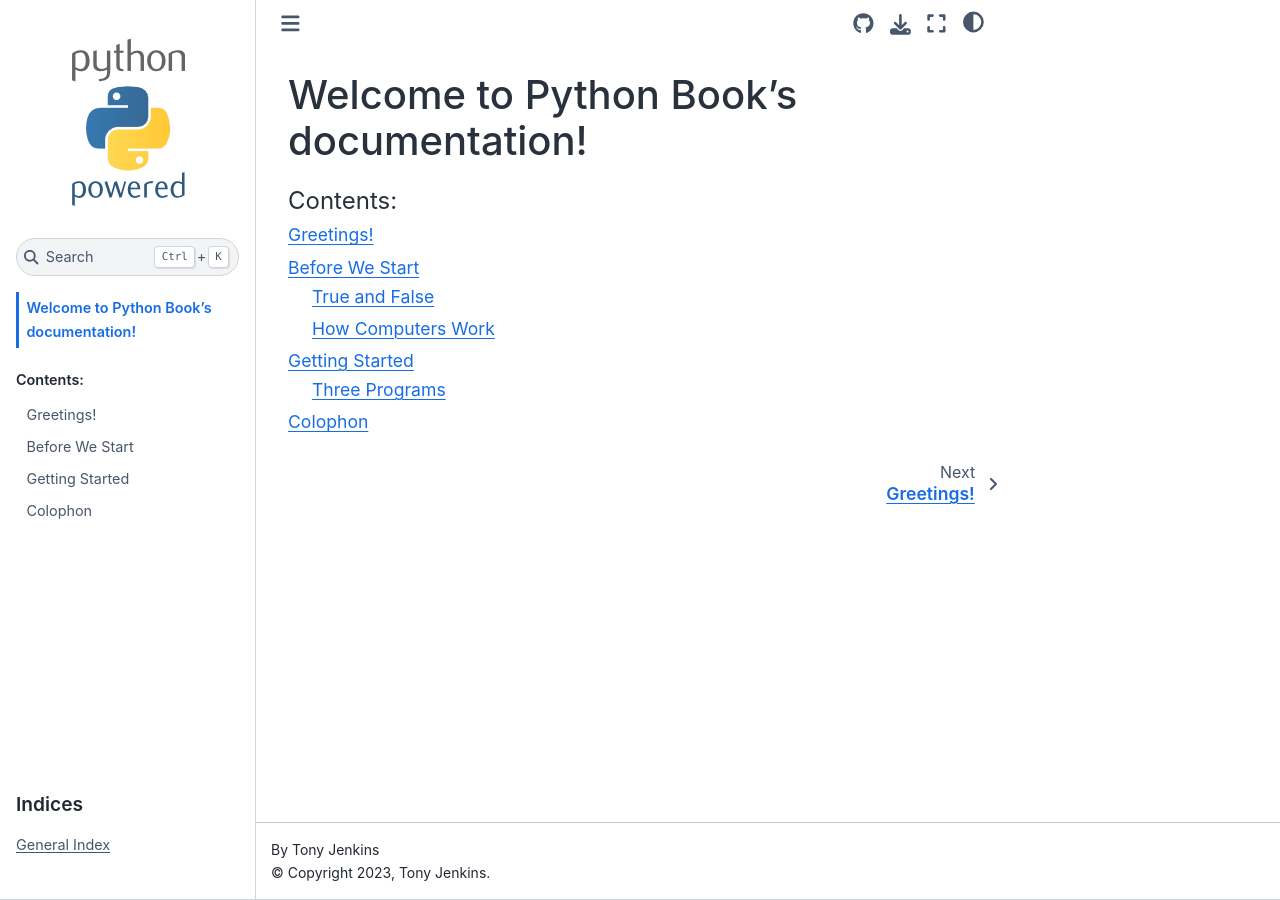
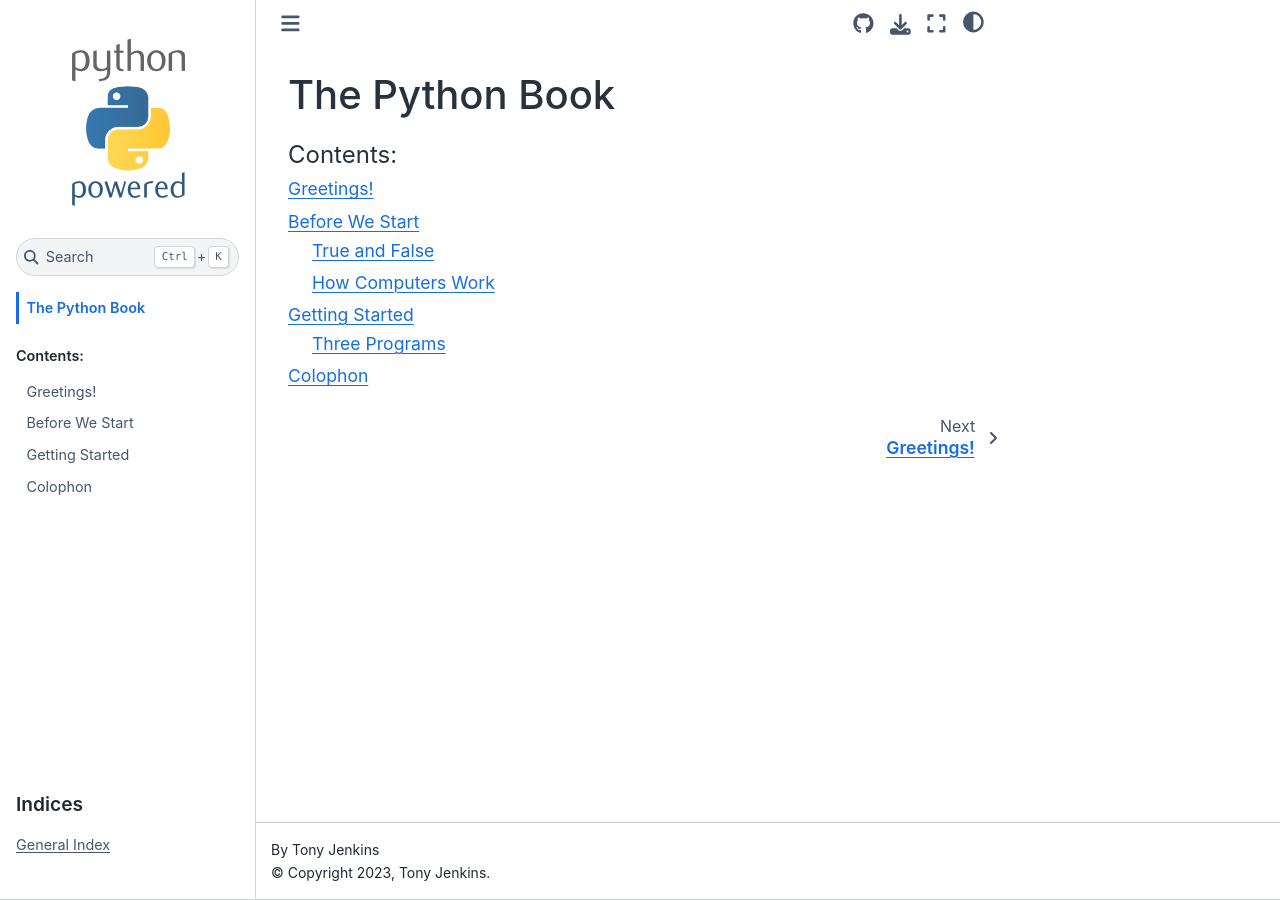
Before and after one commit to TonyJenkins/hungarian_phrasebook, a Sphinx documentation site: the page built from doc/source/index.rst, in a window 1280 px wide. Built offline with Sphinx 7.4.7 and the Sphinx Book theme 1.1.4, drawn with Linux system fonts in a browser that asks for light colours.

Commit message:
Fix HTML main title

```diff
--- a/doc/source/conf.py
+++ b/doc/source/conf.py
@@ -1,7 +1,7 @@
 # Configuration file for the Sphinx documentation builder.
 
 
-project = 'Python Book'
+project = 'The Python Book'
 copyright = '2023, Tony Jenkins'
 author = 'Tony Jenkins'
 release = '0.01'
@@ -26,7 +26,7 @@ html_theme_options = {
     'pygment_dark_style': 'nord',
     'primary_sidebar_end': [
         'indices.html',
-    ]
+    ],
 }
 
 html_logo = "_images/python-powered-h-140x182.png"
--- a/doc/source/index.rst
+++ b/doc/source/index.rst
@@ -3,8 +3,8 @@
    You can adapt this file completely to your liking, but it should at least
    contain the root `toctree` directive.
 
-Welcome to Python Book's documentation!
-=======================================
+The Python Book
+===============
 
 .. toctree::
    :maxdepth: 2
```
